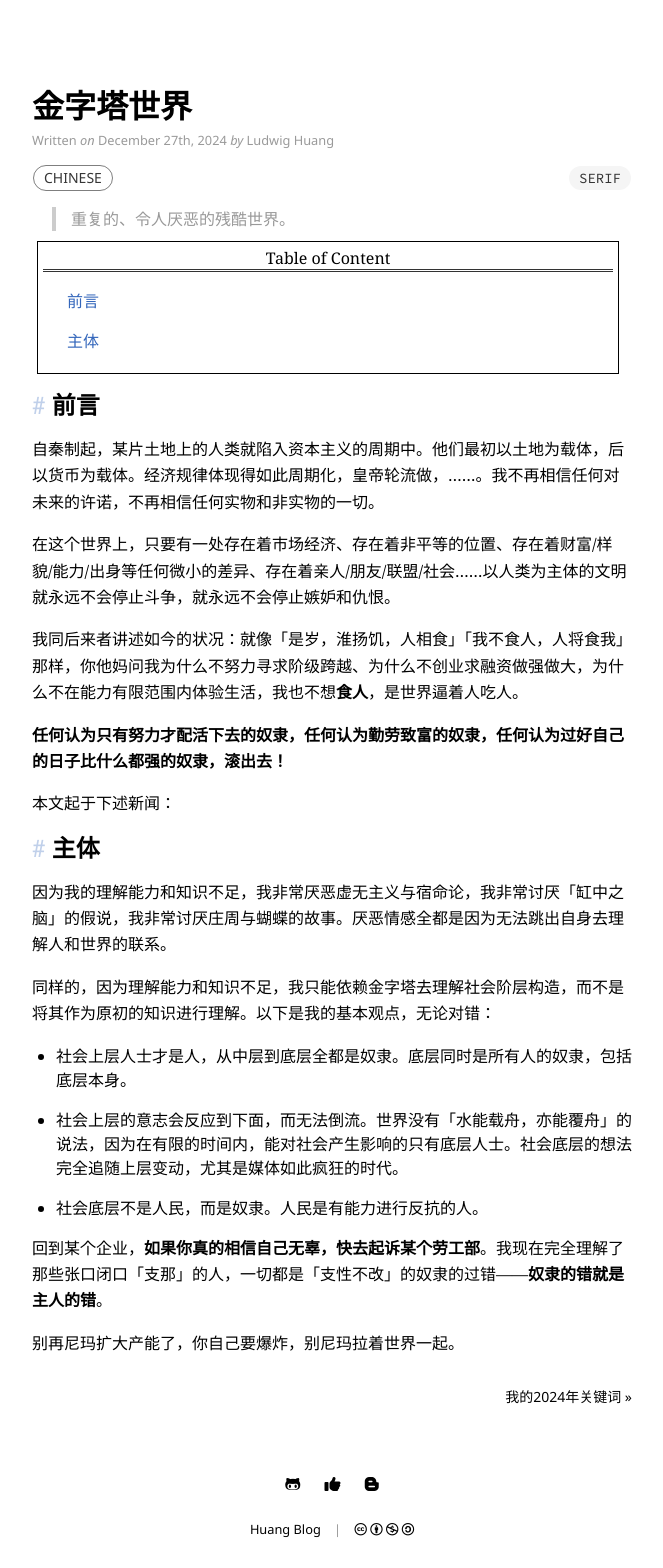
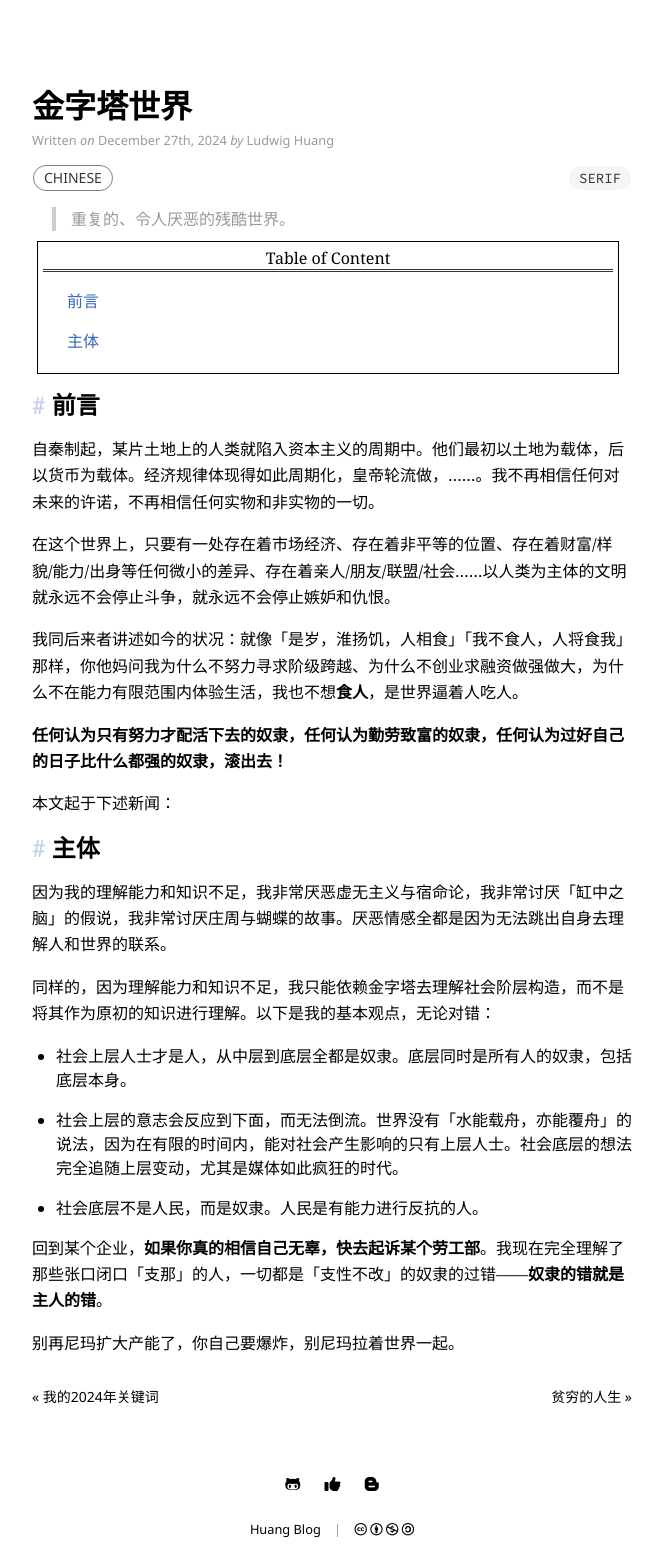
Before and after one commit to huang-feiyu/huang-feiyu.github.io, a Jekyll site: the page built from _posts/2024-12-27-diary-20.md, in a window 1280 px wide. Shown: the whole page, without its empty margins (308-971 px from the left). Built offline with Jekyll 4.4.1, drawn with Linux system fonts in a browser that asks for light colours; nearby versions of some CDN libraries; a script that is not in the unit is left out.

Commit message:
fix: fix typo

```diff
--- a/_posts/2024-12-27-diary-20.md
+++ b/_posts/2024-12-27-diary-20.md
@@ -30,7 +30,7 @@ description: 重复的、令人厌恶的残酷世界。
 同样的，因为理解能力和知识不足，我只能依赖金字塔去理解社会阶层构造，而不是将其作为原初的知识进行理解。以下是我的基本观点，无论对错：
 
 * 社会上层人士才是人，从中层到底层全都是奴隶。底层同时是所有人的奴隶，包括底层本身。
-* 社会上层的意志会反应到下面，而无法倒流。世界没有「水能载舟，亦能覆舟」的说法，因为在有限的时间内，能对社会产生影响的只有底层人士。社会底层的想法完全追随上层变动，尤其是媒体如此疯狂的时代。
+* 社会上层的意志会反应到下面，而无法倒流。世界没有「水能载舟，亦能覆舟」的说法，因为在有限的时间内，能对社会产生影响的只有上层人士。社会底层的想法完全追随上层变动，尤其是媒体如此疯狂的时代。
 * 社会底层不是人民，而是奴隶。人民是有能力进行反抗的人。
 
 回到某个企业，**如果你真的相信自己无辜，快去起诉某个劳工部**。我现在完全理解了那些张口闭口「支那」的人，一切都是「支性不改」的奴隶的过错——**奴隶的错就是主人的错**。
```
Also changed, not shown: _posts/2024-12-31-my-keywords-of-2024.md (renamed from _posts/2024-12-22-my-keywords-of-2024.md).
